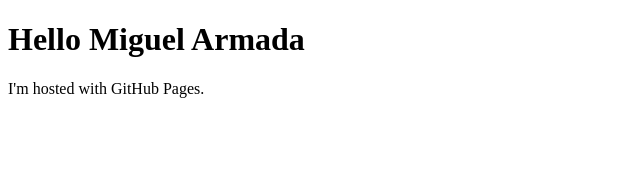
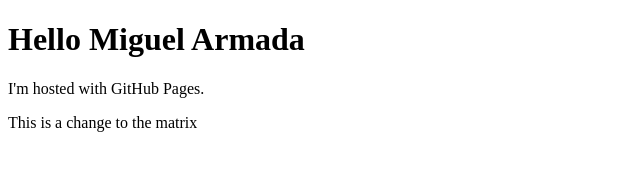
Before and after one commit to miguel-armada/miguel-armada.github.io, a plain HTML site: page index.html in a window 1280 px wide. Shown: the whole page, without its empty margins (0-640 px from the left). Drawn offline with Linux system fonts and the light colour scheme.

Commit message:
First update to html

```diff
--- a/index.html
+++ b/index.html
@@ -3,5 +3,6 @@
 <body>
 <h1>Hello Miguel Armada</h1>
 <p>I'm hosted with GitHub Pages.</p>
+<p>This is a change to the matrix</p>
 </body>
 </html>
```
